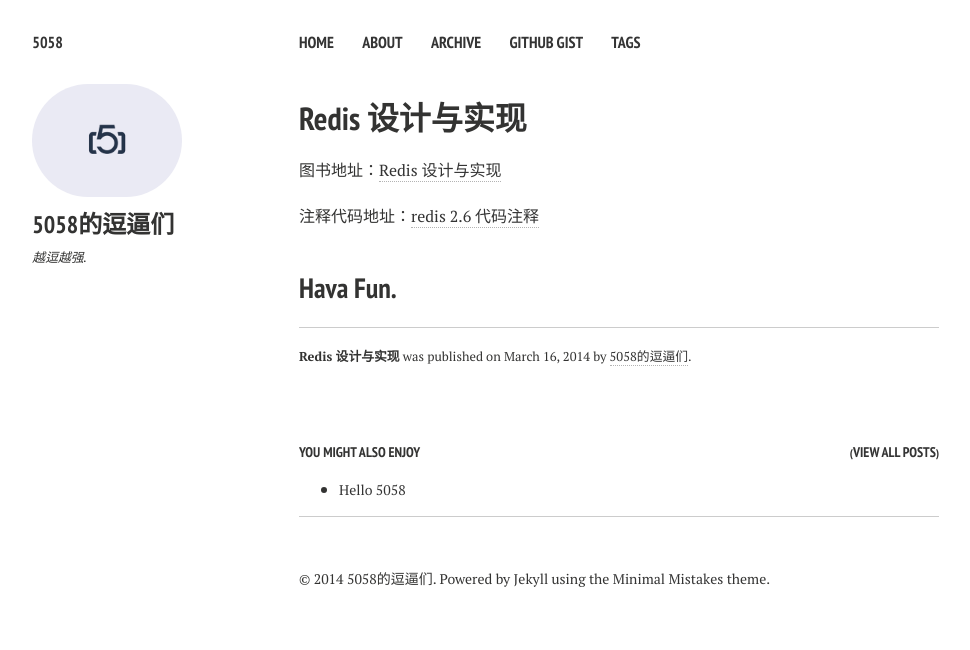
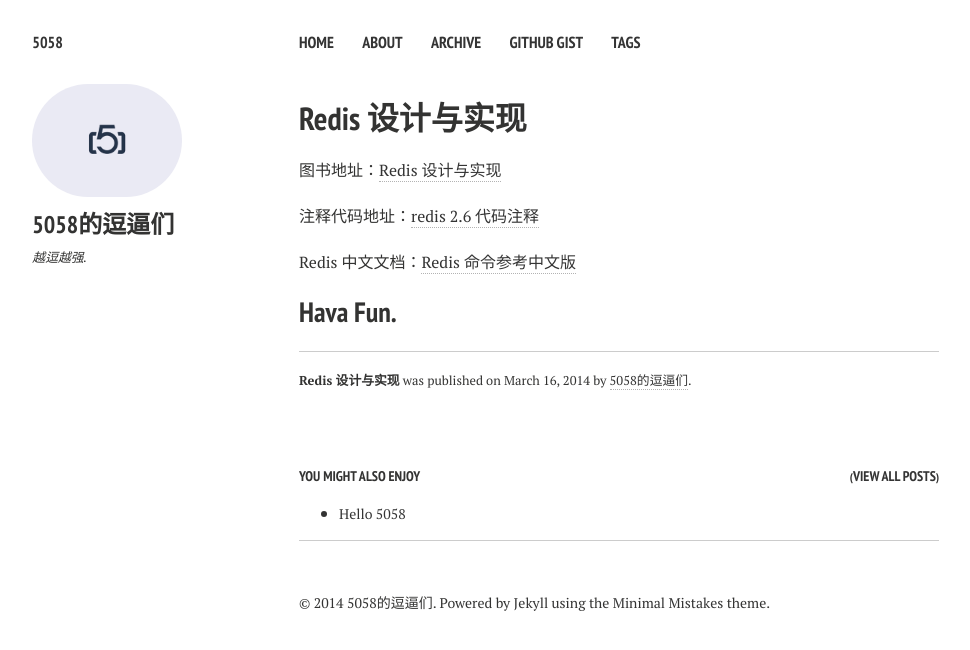
Before and after one commit to 5058/5058.github.io, a Jekyll site: the page built from _posts/2014-03-16-redis-book.md, in a window 1280 px wide. Shown: the top 650 px of the page, without its empty margins (21-991 px from the left). Built offline with Jekyll 4.4.1, drawn with Linux system fonts in a browser that asks for light colours; nearby versions of some CDN libraries; comment, search, counter and statistics services are not loaded.

Commit message:
Update 2014-03-16-redis-book.md

```diff
--- a/_posts/2014-03-16-redis-book.md
+++ b/_posts/2014-03-16-redis-book.md
@@ -10,5 +10,6 @@
 <br>
 注释代码地址：[redis 2.6 代码注释](https://github.com/huangz1990/annotated_redis_source)
 <br>
+Redis 中文文档：[Redis 命令参考中文版](http://www.redisdoc.com/en/latest/)
 
 ##Hava Fun.
```
